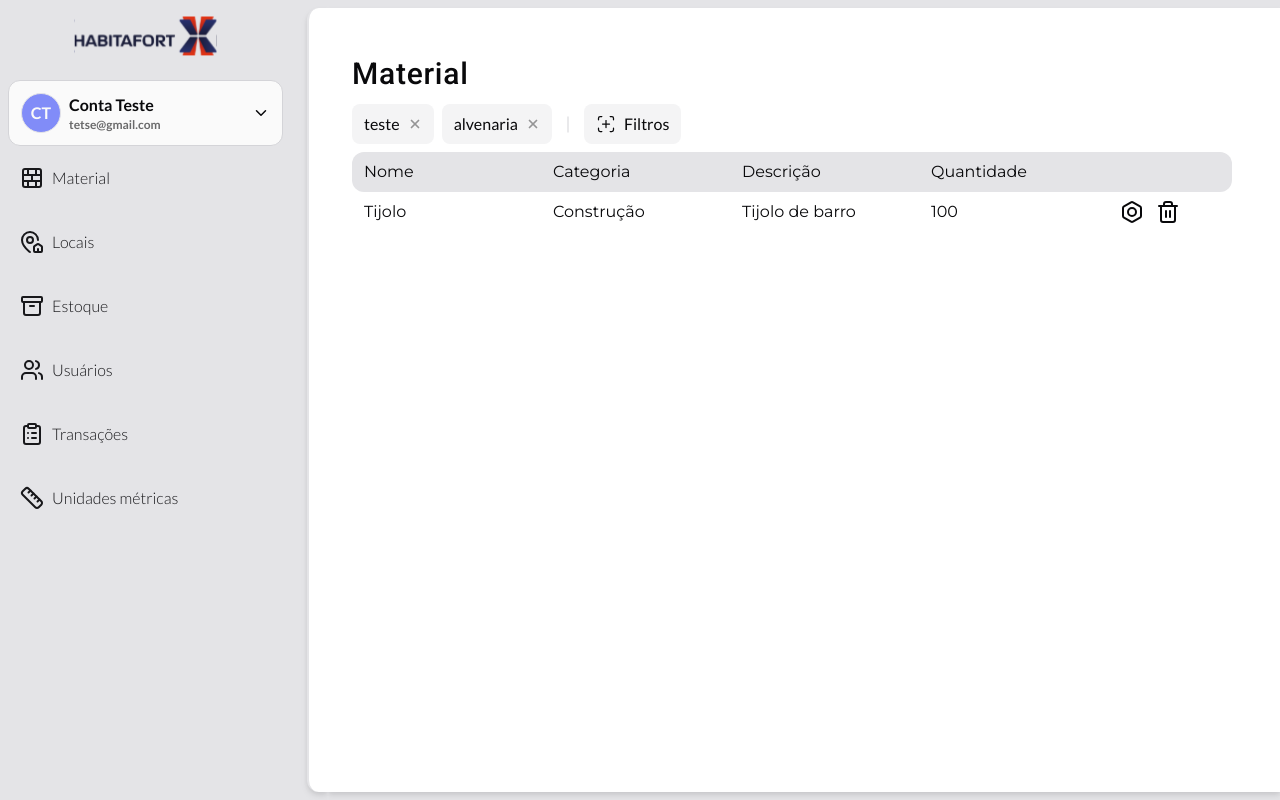
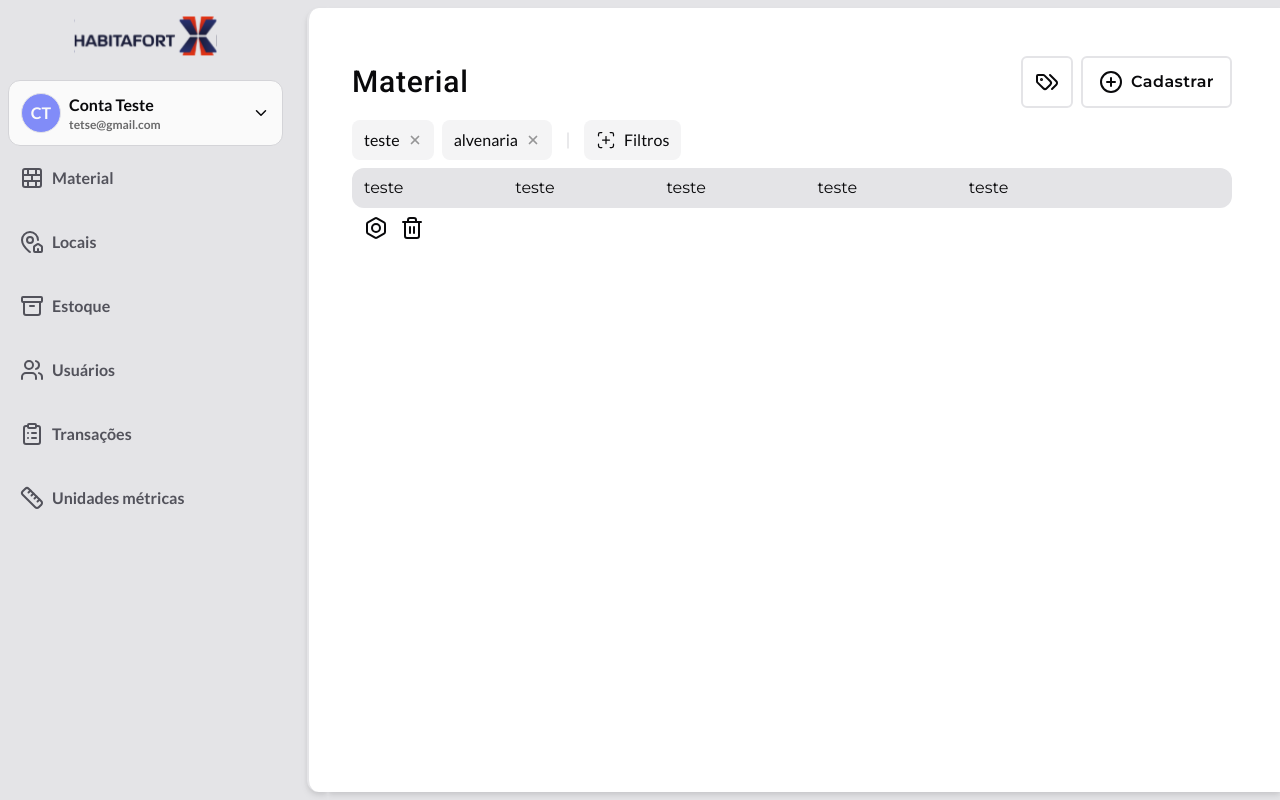
Before and after one commit to IntegradorUFFS/front, a React (Vite) app: page / in a window 1280 px wide. Built offline with nearby package versions, Linux system fonts and the light colour scheme.

Commit message:
Parte da top bar

```diff
--- a/src/components/Button/index.tsx
+++ b/src/components/Button/index.tsx
@@ -30,7 +30,7 @@ const Button: React.FC<IProps> = ({
   return (
     <button
       className={twMerge(
-        "transition rounded-md gap-2 flex items-center justify-center text-sm font-semibold",
+        "transition rounded-md gap-2 flex items-center justify-center font-semibold font-montserrat tracking-wide",
         classes[variant],
         icon && !text ? "p-3" : " w-full py-3 px-4",
         className
--- a/src/components/RippleButton/index.tsx
+++ b/src/components/RippleButton/index.tsx
@@ -55,8 +55,8 @@ const RippleButton: React.FC<IProps> = ({
       className={twMerge(
         `rounded-xl my-2 px-3 h-12 w-full overflow-hidden relative bg-opacity-20 flex gap-2 items-center`,
         active
-          ? "text-orange-600 bg-orange-300 font-normal"
-          : "text-zinc-900 bg-transparent font-light"
+          ? "text-orange-600 bg-orange-300 font-semibold "
+          : "text-zinc-600 bg-transparent font-semibold  "
       )}
     >
       <div className="absolute flex flex-1 gap-2 z-[2] items-center">
--- a/src/components/TitleLine/index.tsx
+++ b/src/components/TitleLine/index.tsx
@@ -3,13 +3,21 @@ import toTitleCase from "@/helpers/toTitleCase";
 
 interface TitleProps {
   title: string;
+  buttons?: React.ReactNode[];
 }
 
-const TitleLine: React.FC<TitleProps> = ({ title }) => {
+const TitleLine: React.FC<TitleProps> = ({ title, buttons }) => {
   return (
-    <h2 className="text-3xl font-medium font-roboto tracking-wide">
-      {toTitleCase(title)}
-    </h2>
+    <div className="flex flex-row justify-between items-center">
+      <h2 className="text-3xl font-medium font-roboto tracking-wide">
+        {toTitleCase(title)}
+      </h2>
+      <div className="flex flex-row justify-end items-center flex-1 gap-2">
+        {buttons?.map((button) => (
+          <>{button}</>
+        ))}
+      </div>
+    </div>
   );
 };
 export default TitleLine;
--- a/src/main.tsx
+++ b/src/main.tsx
@@ -7,7 +7,6 @@ import { store, persistor } from "@/store";
 import App from "./layout";
 import "@/index.css";
 import MaterialPage from "@/pages/Admin/Material";
-import Radio from "@/components/Radio";
 
 const queryClient = new QueryClient({
   defaultOptions: {
--- a/src/pages/Admin/Material/index.tsx
+++ b/src/pages/Admin/Material/index.tsx
@@ -2,13 +2,29 @@ import React from "react";
 import FiltersLine from "@/components/FiltersLine";
 import TitleLine from "@/components/TitleLine";
 import Table from "@/components/Table";
+import Button from "@/components/Button";
+import { Tags, CirclePlus } from "lucide-react";
 
 const MaterialPage: React.FC = () => {
   return (
     <div className="flex-1 p-6">
-      <TitleLine title="material" />
+      <TitleLine
+        title="material"
+        buttons={[
+          <Button onClick={console.log} icon={<Tags />} />,
+          <Button
+            onClick={console.log}
+            icon={<CirclePlus />}
+            text="Cadastrar"
+            className="w-fit"
+          />,
+        ]}
+      />
       <FiltersLine possibleFilters={[]} />
-      <Table/>
+      <Table
+        items={["teste", "teste", "teste", "teste", "teste"]}
+        dataLine={[]}
+      />
     </div>
   );
 };
```
